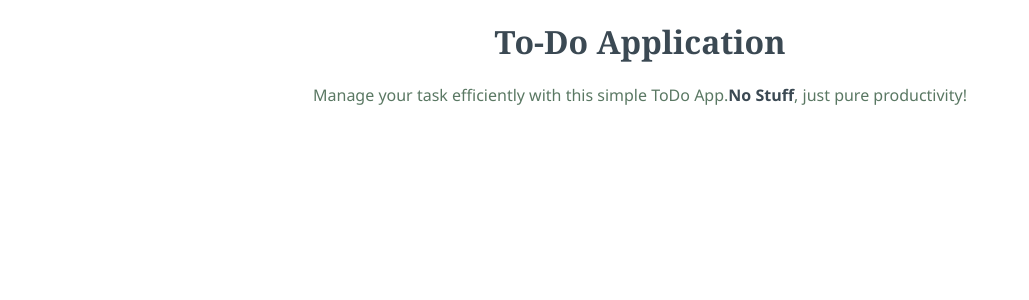
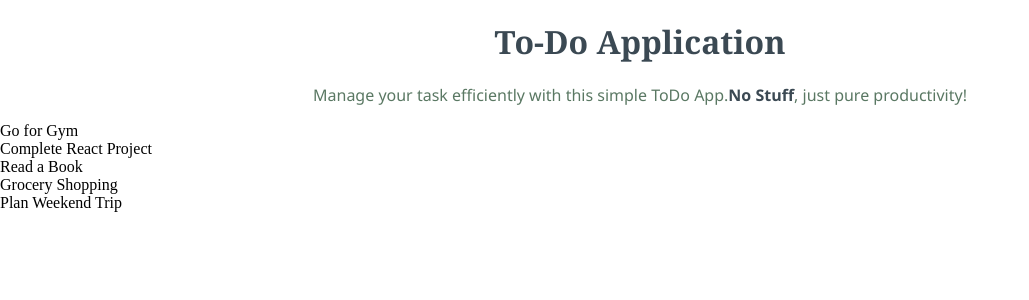
Before and after one commit to Shrilesh-Dhobale/A-23-ToDo-App, a React (Vite) app: page / in a window 1280 px wide. Shown: the top 300 px of the page, without its empty margins (0-1029 px from the left). Built offline with nearby package versions, Linux system fonts and the light colour scheme.

Commit message:
TaskCard.css imported

```diff
--- a/src/App.jsx
+++ b/src/App.jsx
@@ -18,6 +18,11 @@ function App() {
       <p className='app-subheading'>Manage your task efficiently with this simple ToDo App.
         <span className='highlighted-text'>No Stuff</span>, just pure productivity!
       </p>
+      {tasks.map((task, index) => (
+        <div key={index} className="task-item">
+          {task}
+        </div>
+      ))}
     </div>
   )
 }
```
Also changed, not shown: src/TaskCard.jsx (added, +12 -0 lines), src/TaskCard.css (added).
